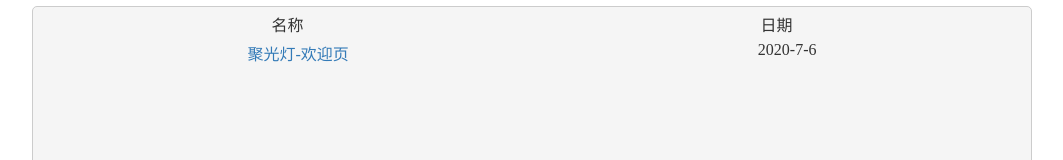
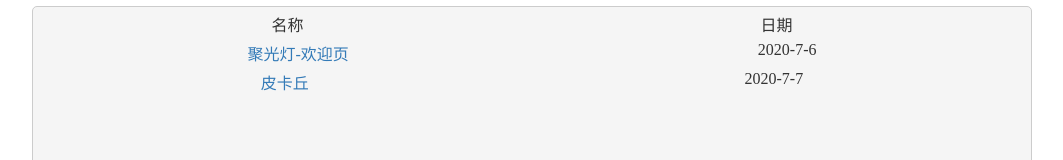
Before and after one commit to UntilTheCore/onecss-perday, a plain HTML site: page index.html in a window 1280 px wide. Shown: the part 157-317 px from the top of the page, without its empty margins (108-1171 px from the left). Drawn offline with Linux system fonts and the light colour scheme.

Commit message:
更新导航

```diff
--- a/index.html
+++ b/index.html
@@ -61,6 +61,10 @@
                 <a href="https://untilthecore.github.io/OneCSSPerDay/Spotlight/dist/index.html" target="_blank">聚光灯-欢迎页</a>
                 <span>2020-7-6</span>
             </div>
+            <div class="pikachu">
+                <a href="https://untilthecore.github.io/OneCSSPerDay/Pikachu/dist/index.html" target="_blank">皮卡丘</a>
+                <span>2020-7-7</span>
+            </div>
         </main>
     </section>
 </body>
```
